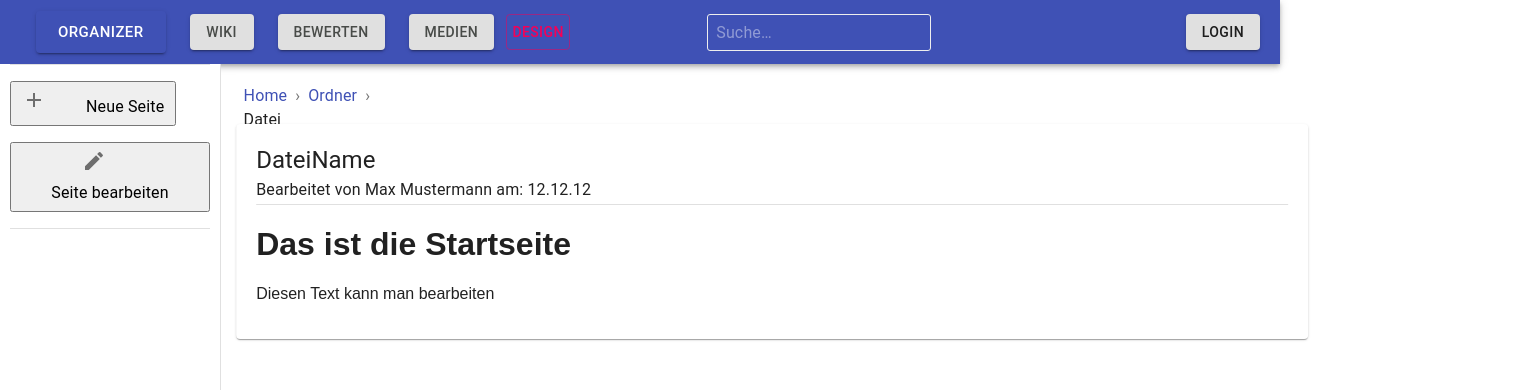
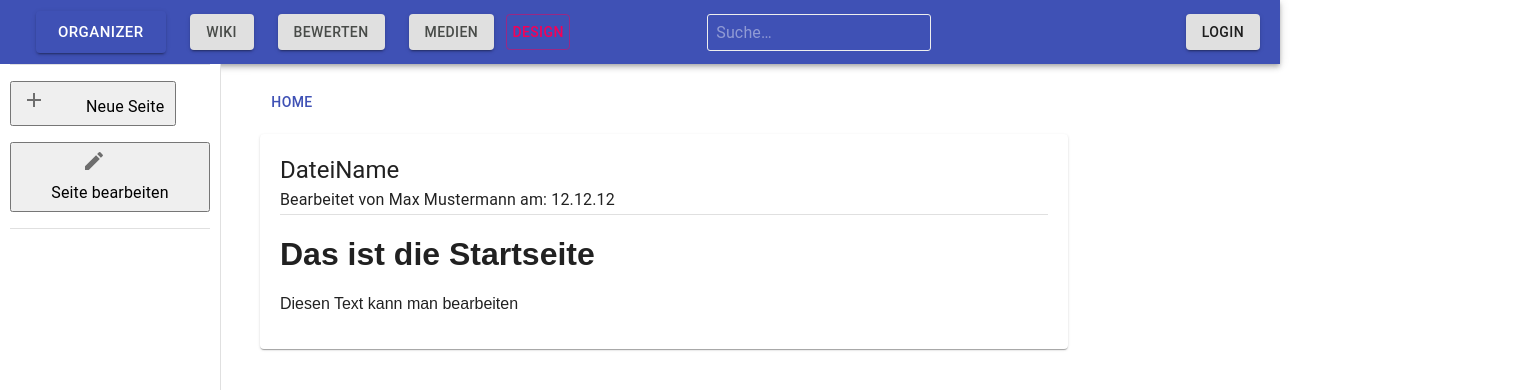
Before and after one commit to church-organizer/cgr-app, a React (Create React App) app: page /wiki in a window 1280 px wide. Shown: the top 390 px of the page, 1530 px wide, since content can reach past the window. Built offline with nearby package versions, Linux system fonts and the light colour scheme.

Commit message:
path is working

```diff
--- a/src/components/wiki/Wiki.css
+++ b/src/components/wiki/Wiki.css
@@ -10,7 +10,7 @@ a {
 
 #page-content {
     position: relative;
-    left: 220px;
-    /*top: 64px;*/
-    display: flex;
+    top: 10px;
+    left: 250px;
+    display: block;
 }
--- a/src/components/wiki/WikiPage.js
+++ b/src/components/wiki/WikiPage.js
@@ -1,18 +1,18 @@
 import React, {Component} from 'react';
 import ReactMarkdown from "react-markdown";
 import {makeStyles, Typography, Paper, Divider} from "@material-ui/core";
-import Path from "../../tools/Path";
+import Path from "../../tools/Path/Path";
 
 
 const useStyles = makeStyles(theme => ({
     paper: {
-        width: "1200px",
+        maxWidth: "1200px",
+        minWidth: "700px",
+        width: "60%",
         border: "1px",
         padding: "20px",
         textAlign: "left",
-        position: 'relative', left: '5%', top: "40px",
-        transform: 'translate(-22%, 0%)',
-        margin: "20px"
+        margin: "10px"
     },
     meta: {
         display: "inline-block",
@@ -41,14 +41,14 @@ class WikiPage extends Component {
         if (this.props.file === "") {
             return (
                 <div id="page-content">
-                    <Path path={['/']} />
+                    <Path path={['home']} />
                     <Content content={this.pageContentInMD}/>
                 </div>
             );
         }
         return (
             <div id="page-content">
-                <Path style={{display: "inline-block"}}/>
+                <Path path={this.props.file.split('/')}/>
                 <Content content={""}/>
             </div>
         );
--- a/src/tools/Path.js
+++ /dev/null
@@ -1,38 +0,0 @@
-import React from 'react';
-import {Paper, Breadcrumbs, Link, Typography, makeStyles} from "@material-ui/core";
-
-const useStyles = makeStyles(theme => ({
-    paper: {
-        position: 'relative', left: '5%', top: "10px",
-        transform: 'translate(-30%, 0%)',
-        height: "30px",
-        padding: "10px",
-    },
-    link: {
-        cursor: "pointer"
-    }
-}));
-
-const Path = () => {
-    const classes = useStyles();
-
-    const handleClick = () => {
-        console.log("click");
-    };
-    console.log("ich lebe");
-    return (
-        <Paper elevation={0} className={classes.paper}>
-            <Breadcrumbs separator="›" aria-label="breadcrumb">
-                <Link classes={classes.link} color="primary" to={"/wiki/home"} onClick={handleClick}>
-                    Home
-                </Link>
-                <Link classes={classes.link} color="primary" to={"/wiki/home/ordner"} onClick={handleClick}>
-                    Ordner
-                </Link>
-                <Typography color="textPrimary">Datei</Typography>
-            </Breadcrumbs>
-        </Paper>
-    );
-};
-
-export default Path;
--- /dev/null
+++ b/src/tools/Path/Path.js
@@ -0,0 +1,41 @@
+import React from 'react';
+import {Paper, Breadcrumbs, Link, Typography, makeStyles} from "@material-ui/core";
+import Button from "@material-ui/core/Button";
+
+const useStyles = makeStyles(theme => ({
+    paper: {
+        height: "30px",
+        padding: "10px",
+    },
+    link: {
+        cursor: "pointer",
+    }
+}));
+
+const Path = (props) => {
+    const classes = useStyles();
+
+    const handleClick = () => {
+        console.log("click");
+    };
+
+    const fillPath = () => {
+        let path = "";
+        return (
+            <Breadcrumbs separator={">"} aria-label="breadcrumb">
+                {props.path.map(dir => {
+                    path += "/" + dir;
+                    return (<Button component={Link} classes={classes.link} color="primary" to={path} onClick={handleClick}>{dir}</Button>);
+                })}
+            </Breadcrumbs>
+        );
+    };
+
+    return (
+        <Paper elevation={0} className={classes.paper}>
+            {fillPath()}
+        </Paper>
+    );
+};
+
+export default Path;
```
Also changed, not shown: src/tools/Login/Login.js (added, +10 -0 lines).
